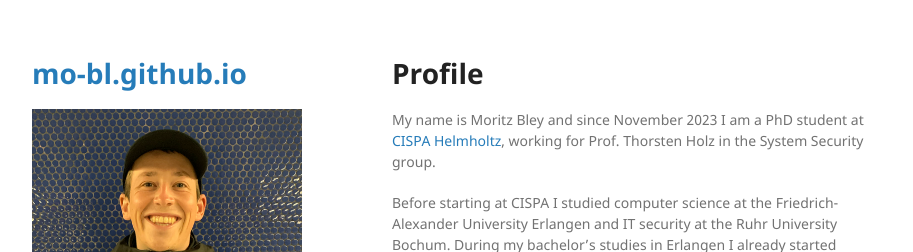
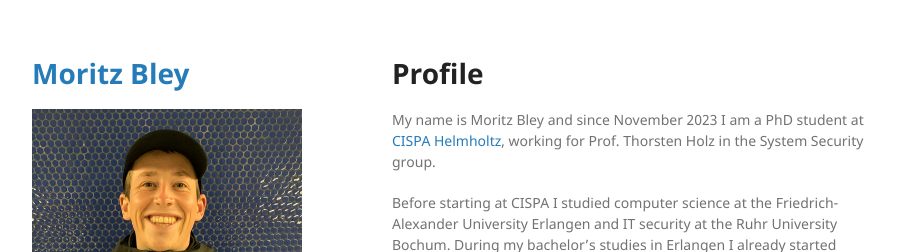
Before and after one commit to mo-bl/mo-bl.github.io, a Jekyll site: the page built from index.md, in a window 1280 px wide. Shown: the top 252 px of the page, without its empty margins (178-1091 px from the left). Built offline with Jekyll 4.4.1, drawn with Linux system fonts in a browser that asks for light colours; the repository's description, which GitHub fills in, is left out; our own code applies the rules of GitHub Pages for plain Markdown files.

Commit message:
updated config

```diff
--- a/_config.yml
+++ b/_config.yml
@@ -1,4 +1,4 @@
-title:
+title: Moritz Bley
 logo: /assets/img/logo.png
 github:
   is_user_page: false
```
